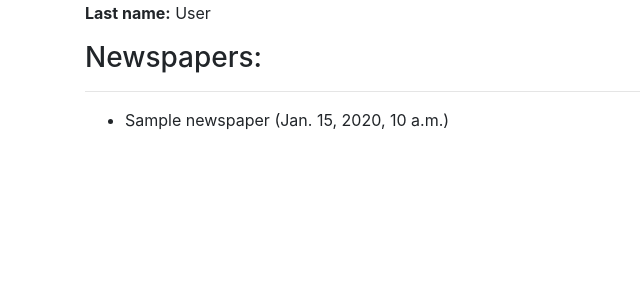
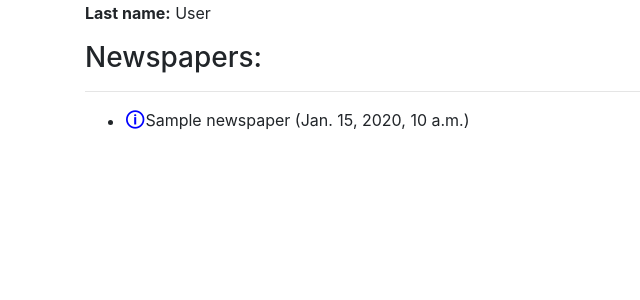
Before and after one commit to DaniilHinzburh/Newspaper-Agency, a Django app: page /redactors/1/detail/ in a window 1280 px wide. Shown: the part 169-469 px from the top of the page, without its empty margins (0-640 px from the left). Run offline with Django 5.2, Linux system fonts and the light colour scheme; tables that the repository leaves empty hold one stand-in row (values such as "Sample post").

Commit message:
feat: add link to newspaper-detail page for each newspaper

```diff
--- a/templates/catalog/redactor_detail.html
+++ b/templates/catalog/redactor_detail.html
@@ -17,7 +17,13 @@
   <hr>
   <ul>
     {% for newspaper in redactor.newspaper_set.all %}
-      <li>{{ newspaper.title }} ({{ newspaper.pub_date }})</li>
+      <li>
+        <div class="div_for_row">
+          <a href="{% url 'catalog:newspaper-detail' pk=newspaper.id %}" style="color: blue">
+            <h5>🛈</h5>
+          </a>{{ newspaper.title }} ({{ newspaper.pub_date }})
+        </div>
+      </li>
     {% endfor %}
   </ul>
 
```
